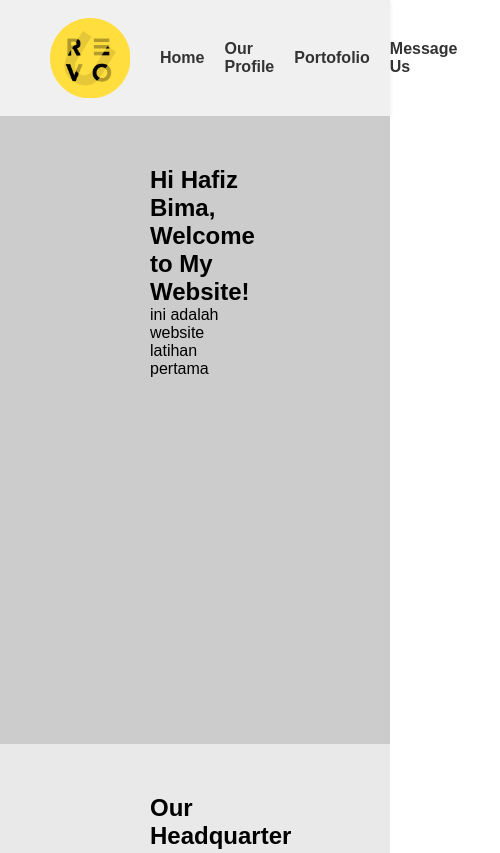
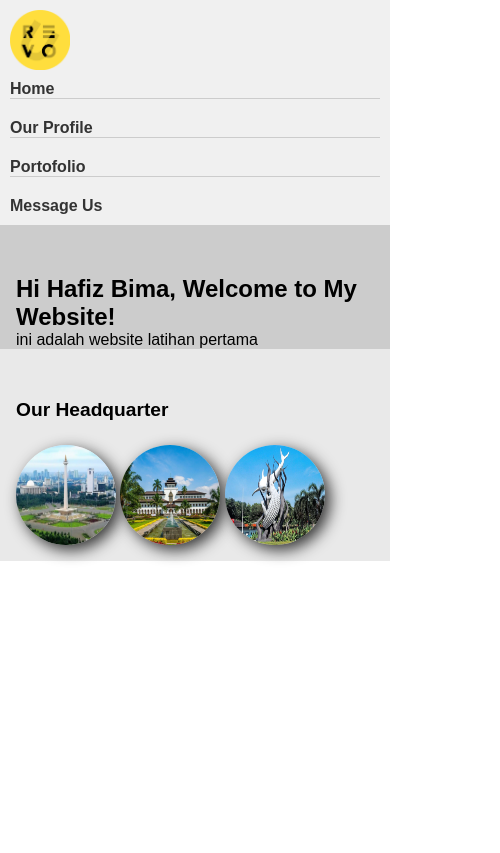
Before and after one commit to hafizbima/CodingCamp-220925-MukhammadHafizBimaIbrahim, a plain HTML site: page index.html in a window 390 px wide. Shown: the top 853 px of the page, 500 px wide, since content can reach past the window. Drawn offline with Linux system fonts and the light colour scheme.

Commit message:
responsive

```diff
--- a/style/style.css
+++ b/style/style.css
@@ -72,3 +72,49 @@ article img:hover {
     transform: scale(1.1);
     transition: transform 0.3s;
 }
+
+/* Responsive styles for mobile */
+@media (max-width: 600px) {
+    nav {
+        flex-direction: column;
+        align-items: flex-start;
+        padding: 10px;
+    }
+    img {
+        margin-left: 0;
+        margin-bottom: 10px;
+        width: 60px;
+    }
+    ul {
+        flex-direction: column;
+        width: 100%;
+        margin: 0;
+        border-radius: 6px;
+        padding: 0;
+    }
+    li {
+        width: 100%;
+        border-bottom: 1px solid #ccc;
+        border-right: none !important;
+    }
+    li:last-child {
+        border-bottom: none;
+    }
+    a {
+        padding: 12px 0;
+    }
+    section, article {
+        padding-left: 16px;
+        padding-right: 16px;
+        height: auto;
+    }
+    .rounded {
+        width: 100px;
+        height: 100px;
+        margin-bottom: 12px;
+    }
+    article h1 {
+        font-size: 1.2em;
+        margin-bottom: 24px;
+    }
+}
```
